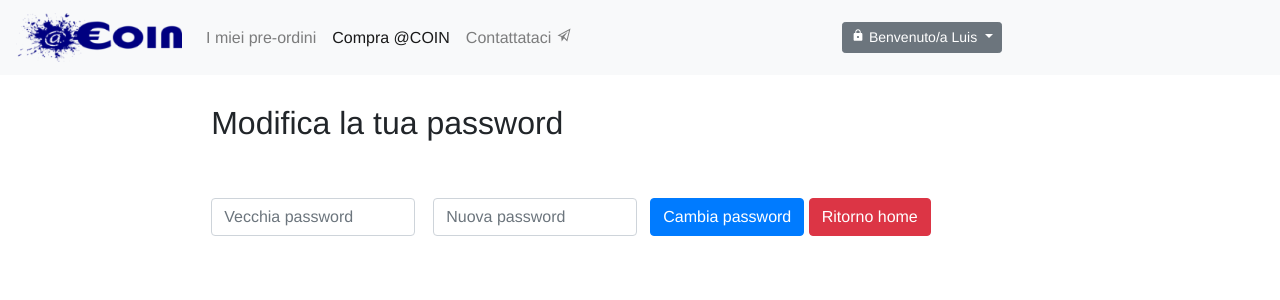
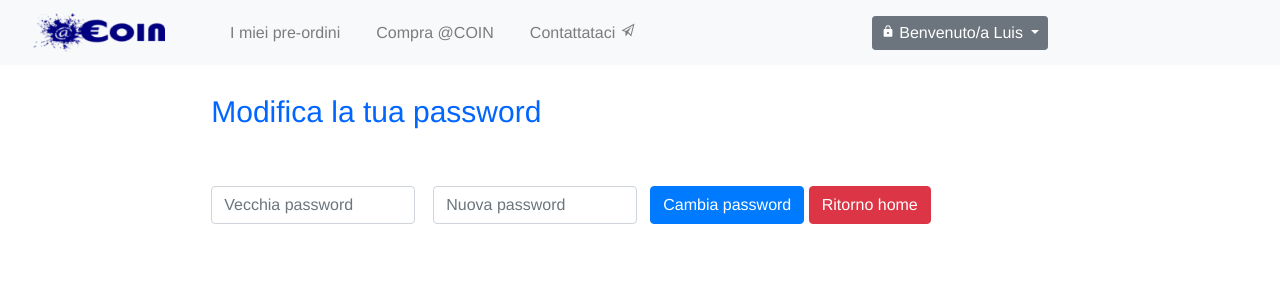
Before and after one commit to ludocomito/AtCoin, a PHP site: page /php/modifica.php in a window 1280 px wide. Shown: the top 300 px of the page. Run offline with PHP 8.4, Linux system fonts and the light colour scheme; a user stored in the database is signed in; some libraries are stand-ins or nearby versions.

Commit message:
fixato menu
tolto la selezione sul menu compra @Coin e aggiunto foglio di stile css

```diff
--- a/php/modifica.php
+++ b/php/modifica.php
@@ -23,7 +23,7 @@
   <!-- Icone -->
   <script src="https://unpkg.com/ionicons@4.2.1/dist/ionicons.js"></script>
 
-  <link href="StyleMenu.css" rel="stylesheet" type="text/css">
+  <link href="../css/StyleMenu.css" rel="stylesheet" type="text/css">
 
   <style>
     .center_div {
@@ -79,7 +79,9 @@
       <button class="navbar-toggler" type="button" data-toggle="collapse" data-target="#navbarTogglerDemo01" aria-controls="navbarTogglerDemo01" aria-expanded="false" aria-label="Toggle navigation">
         <span class="navbar-toggler-icon"></span>
       </button>
-
+      <a class="navbar-brand" href="../index.html">
+            	<img class="structural" src="../assets/logoMenu.png" alt="logo" />
+			</a>
       <div class="collapse navbar-collapse" id="navbarTogglerDemo01">
 
 
@@ -95,8 +97,8 @@
 
             <a class="nav-link" href="./visualizzazione.php#ordini"><span class="medio">I miei pre-ordini</span></a>
           </li>
-          <li class="nav-item active">
-            <a class="nav-link" href="./compra.php"><span class="medio">Compra @COIN</span><span class="sr-only">(current)</span></a>
+          <li class="nav-item">
+            <a class="nav-link" href="./compra.php"><span class="medio">Compra @COIN</span></a>
           </li>
 
           <li class="nav-item">
```
